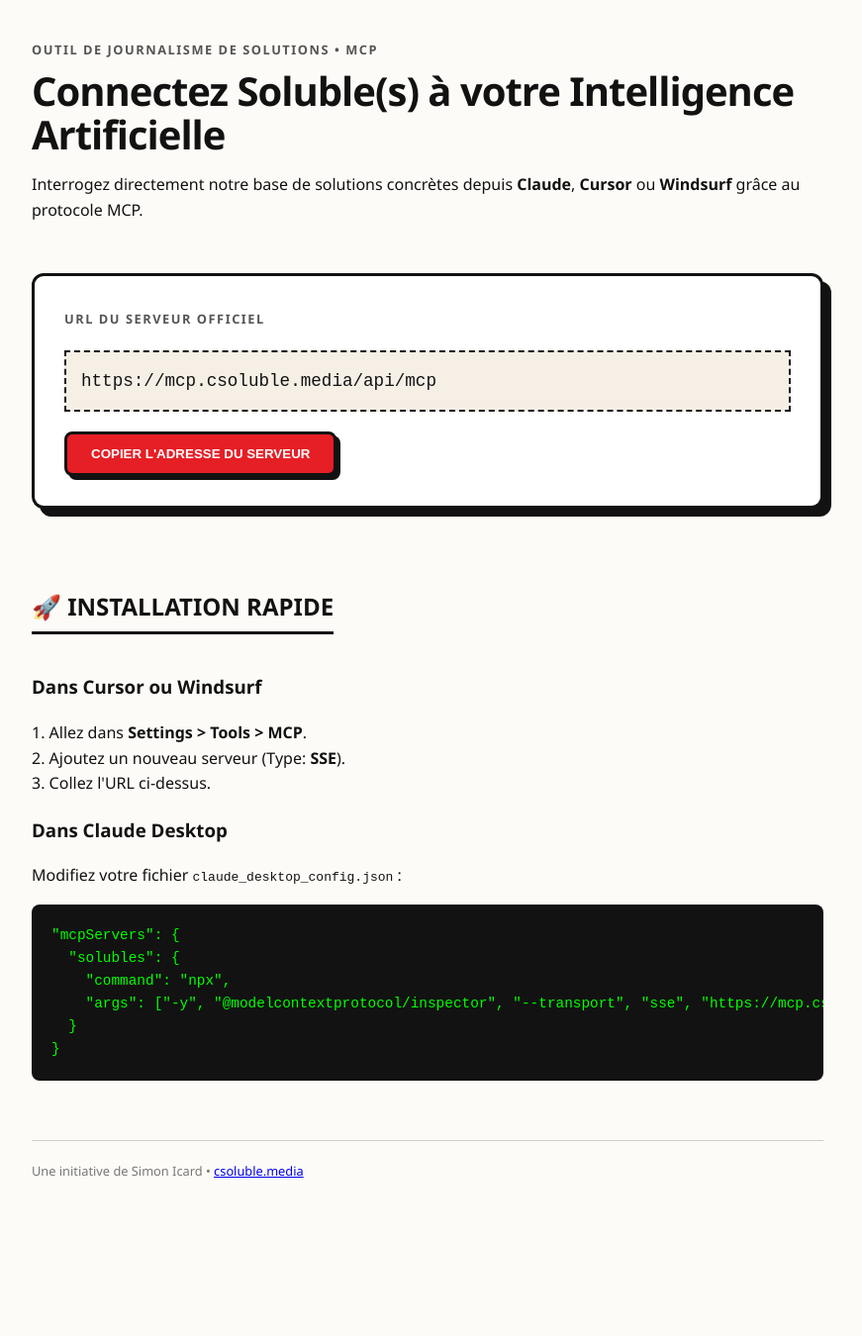
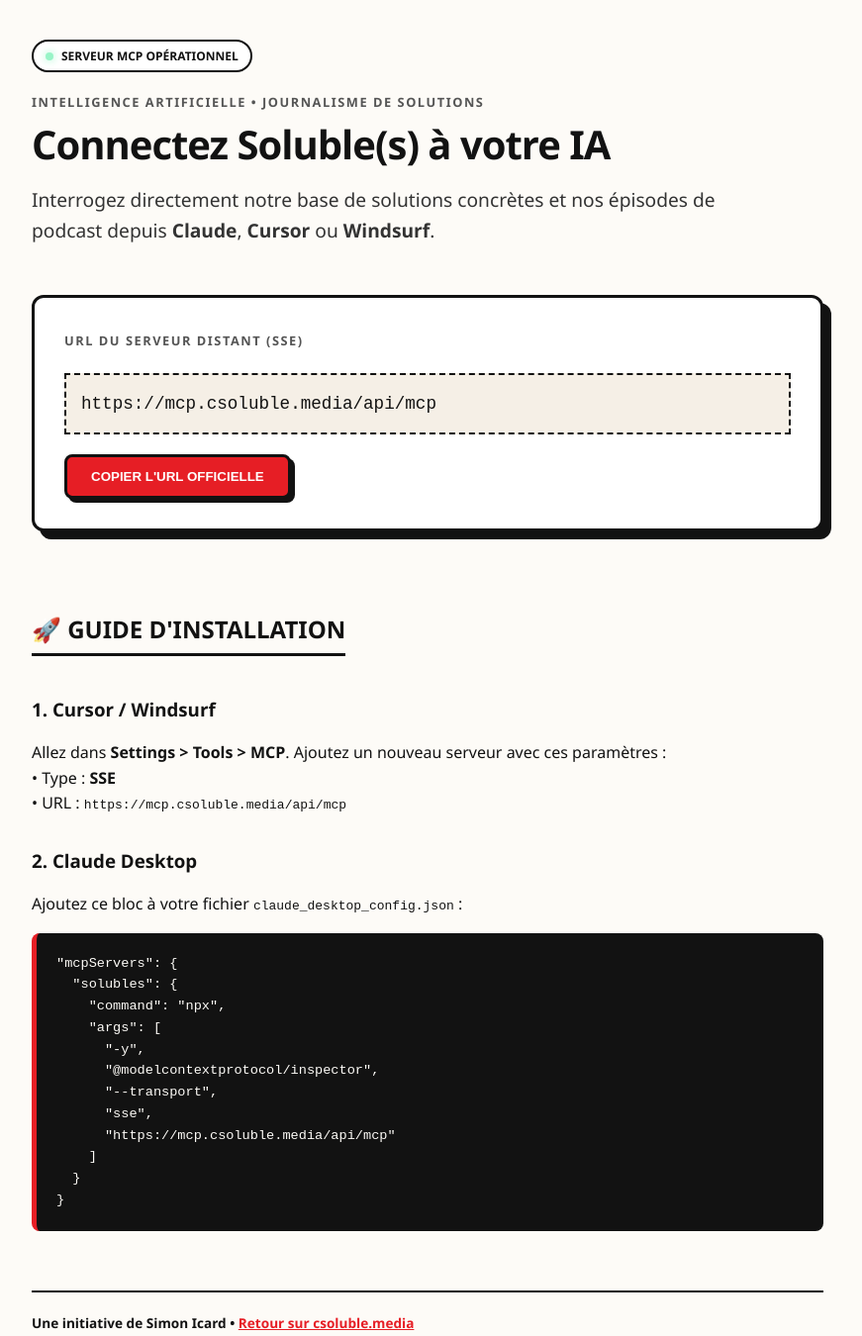
Before and after one commit to petitsolu/soluble-mcp, a website: page index.html in a window 1280 px wide. Shown: the whole page at 99% size, without its empty margins (208-1079 px from the left). Before the commit the page ends 1234 px from the top, so only its background shows below. Drawn offline with Linux system fonts and the light colour scheme.

Commit message:
Update index.html

```diff
--- a/index.html
+++ b/index.html
@@ -29,7 +29,38 @@
     .header-pilier { margin-bottom: 50px; }
     .header-kicker { font-size: 0.8rem; font-weight: 700; text-transform: uppercase; letter-spacing: 0.12em; color: #555; margin-bottom: 10px; }
     .pilier-title { font-size: 2.5rem; font-weight: 900; letter-spacing: -1px; margin: 0 0 16px 0; line-height: 1.1; }
+    .pilier-subtitle { font-size: 1.2rem; color: #333; margin-bottom: 18px; max-width: 700px; }
 
+    /* STATUS BADGE */
+    .status-badge {
+      display: inline-flex;
+      align-items: center;
+      gap: 8px;
+      margin-bottom: 20px;
+      padding: 5px 12px;
+      background: white;
+      border: 2px solid var(--border-color);
+      border-radius: 999px;
+      font-size: 0.75rem;
+      font-weight: 800;
+      text-transform: uppercase;
+    }
+    .dot {
+      height: 8px;
+      width: 8px;
+      background-color: #00E676;
+      border-radius: 50%;
+      box-shadow: 0 0 8px #00E676;
+      animation: pulse 2s infinite;
+    }
+
+    @keyframes pulse {
+      0% { opacity: 1; }
+      50% { opacity: 0.4; }
+      100% { opacity: 1; }
+    }
+
+    /* URL BOX */
     .stat-item {
       border: 3px solid var(--border-color);
       padding: 30px;
@@ -49,6 +80,7 @@
       justify-content: space-between;
       align-items: center;
       margin: 20px 0;
+      word-break: break-all;
     }
 
     .card-btn {
@@ -69,62 +101,77 @@
     .card-btn:hover { transform: translate(-2px, -2px); box-shadow: 6px 6px 0 var(--border-color); }
     .card-btn:active { transform: translate(2px, 2px); box-shadow: 0px 0px 0 var(--border-color); }
 
+    /* CODE BLOCKS */
     pre {
       background: #121212;
-      color: #00ff00;
+      color: #FDFBF7;
       padding: 20px;
       border-radius: 8px;
       overflow-x: auto;
-      font-size: 0.9rem;
+      font-size: 0.85rem;
+      border-left: 5px solid var(--brand-red);
     }
 
+    .step { margin-bottom: 30px; }
     h2 { text-transform: uppercase; font-weight: 900; border-bottom: 3px solid var(--text-color); display: inline-block; padding-bottom: 5px; margin-top: 40px; }
+    h3 { font-weight: 800; margin-bottom: 10px; }
+
+    footer { margin-top: 60px; border-top: 2px solid var(--border-color); padding-top: 20px; font-size: 0.85rem; font-weight: 600; }
   </style>
 </head>
 <body>
 
 <div class="container">
   <header class="header-pilier">
-    <div class="header-kicker">Outil de journalisme de solutions • MCP</div>
-    <h1 class="pilier-title">Connectez Soluble(s) à votre Intelligence Artificielle</h1>
+    <div class="status-badge">
+      <span class="dot"></span> Serveur MCP Opérationnel
+    </div>
+    <div class="header-kicker">Intelligence Artificielle • Journalisme de solutions</div>
+    <h1 class="pilier-title">Connectez Soluble(s) à votre IA</h1>
     <p class="pilier-subtitle">
-      Interrogez directement notre base de solutions concrètes depuis <strong>Claude</strong>, <strong>Cursor</strong> ou <strong>Windsurf</strong> grâce au protocole MCP.
+      Interrogez directement notre base de solutions concrètes et nos épisodes de podcast depuis <strong>Claude</strong>, <strong>Cursor</strong> ou <strong>Windsurf</strong>.
     </p>
   </header>
 
   <section class="stat-item">
-    <span class="header-kicker">URL du serveur officiel</span>
+    <span class="header-kicker">URL du serveur distant (SSE)</span>
     <div class="url-display">
       <span id="mcp-url">https://mcp.csoluble.media/api/mcp</span>
     </div>
-    <button class="card-btn" onclick="copyUrl()">Copier l'adresse du serveur</button>
+    <button class="card-btn" onclick="copyUrl()">Copier l'URL officielle</button>
   </section>
 
   <section>
-    <h2>🚀 Installation Rapide</h2>
+    <h2>🚀 Guide d'installation</h2>
 
     <div class="step">
-      <h3>Dans Cursor ou Windsurf</h3>
-      <p>1. Allez dans <strong>Settings > Tools > MCP</strong>.<br>
-         2. Ajoutez un nouveau serveur (Type: <strong>SSE</strong>).<br>
-         3. Collez l'URL ci-dessus.</p>
+      <h3>1. Cursor / Windsurf</h3>
+      <p>Allez dans <strong>Settings > Tools > MCP</strong>. Ajoutez un nouveau serveur avec ces paramètres :<br>
+         • Type : <strong>SSE</strong><br>
+         • URL : <code>https://mcp.csoluble.media/api/mcp</code></p>
     </div>
 
     <div class="step">
-      <h3>Dans Claude Desktop</h3>
-      <p>Modifiez votre fichier <code>claude_desktop_config.json</code> :</p>
+      <h3>2. Claude Desktop</h3>
+      <p>Ajoutez ce bloc à votre fichier <code>claude_desktop_config.json</code> :</p>
       <pre>
 "mcpServers": {
   "solubles": {
     "command": "npx",
-    "args": ["-y", "@modelcontextprotocol/inspector", "--transport", "sse", "https://mcp.csoluble.media/api/mcp"]
+    "args": [
+      "-y",
+      "@modelcontextprotocol/inspector",
+      "--transport",
+      "sse",
+      "https://mcp.csoluble.media/api/mcp"
+    ]
   }
 }</pre>
     </div>
   </section>
 
-  <footer style="margin-top: 60px; border-top: 1px solid #ccc; padding-top: 20px; font-size: 0.8rem; color: #777;">
-    Une initiative de Simon Icard • <a href="https://csoluble.media">csoluble.media</a>
+  <footer>
+    Une initiative de Simon Icard • <a href="https://csoluble.media" style="color: var(--brand-red);">Retour sur csoluble.media</a>
   </footer>
 </div>
 
@@ -132,7 +179,9 @@
   function copyUrl() {
     const url = document.getElementById('mcp-url').innerText;
     navigator.clipboard.writeText(url);
-    alert("URL copiée dans le presse-papier !");
+    const btn = document.querySelector('.card-btn');
+    btn.innerText = "Copié !";
+    setTimeout(() => { btn.innerText = "Copier l'URL officielle"; }, 2000);
   }
 </script>
 
```
